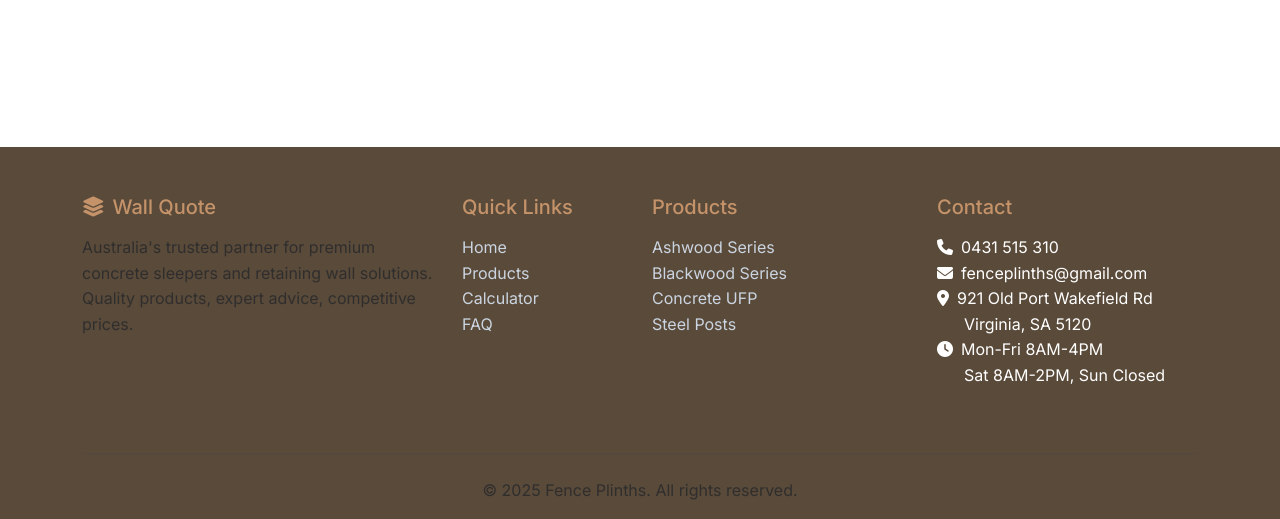
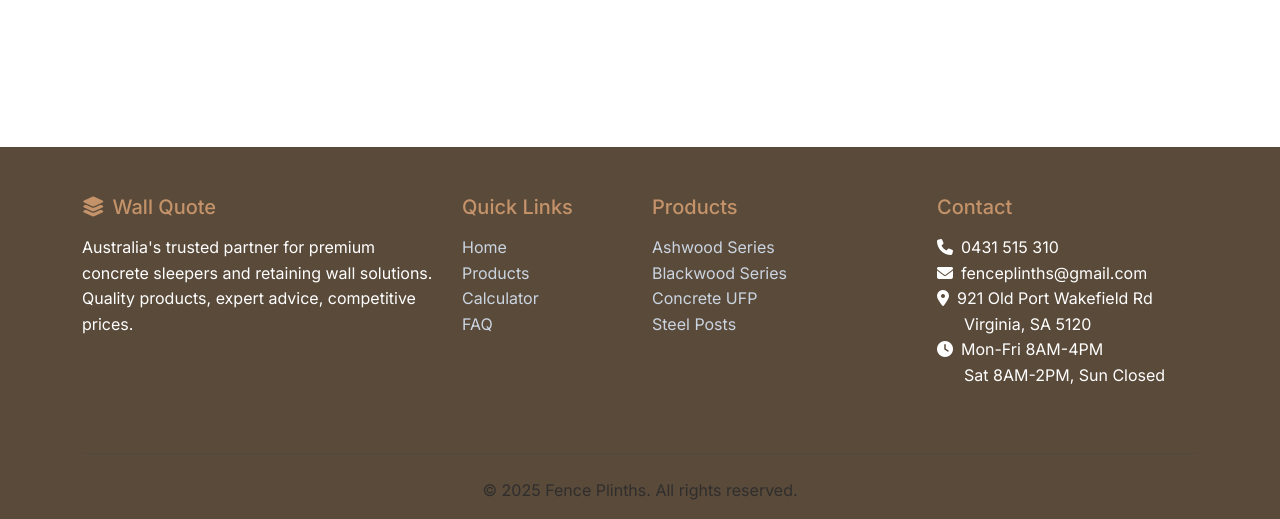
Before and after one commit to budgetpavers/website, a Django app: page /blog/ in a window 1280 px wide. Shown: the part 557-1076 px from the top of the page. Run offline with Django 5.2, Linux system fonts and the light colour scheme; data comes from the database, SQL or seed files in the repository; some libraries are stand-ins or nearby versions.

Commit message:
Update base.html

```diff
--- a/templates/base.html
+++ b/templates/base.html
@@ -405,7 +405,7 @@
     <div class="row">
       <div class="col-lg-4 mb-4">
         <h5><i class="fas fa-layer-group me-2"></i>Wall Quote</h5>
-        <p class="text-muted">Australia's trusted partner for premium concrete sleepers and retaining wall solutions. Quality products, expert advice, competitive prices.</p>
+        <p class="text-white">Australia's trusted partner for premium concrete sleepers and retaining wall solutions. Quality products, expert advice, competitive prices.</p>
       </div>
       <div class="col-lg-2 mb-4">
         <h5>Quick Links</h5>
```
